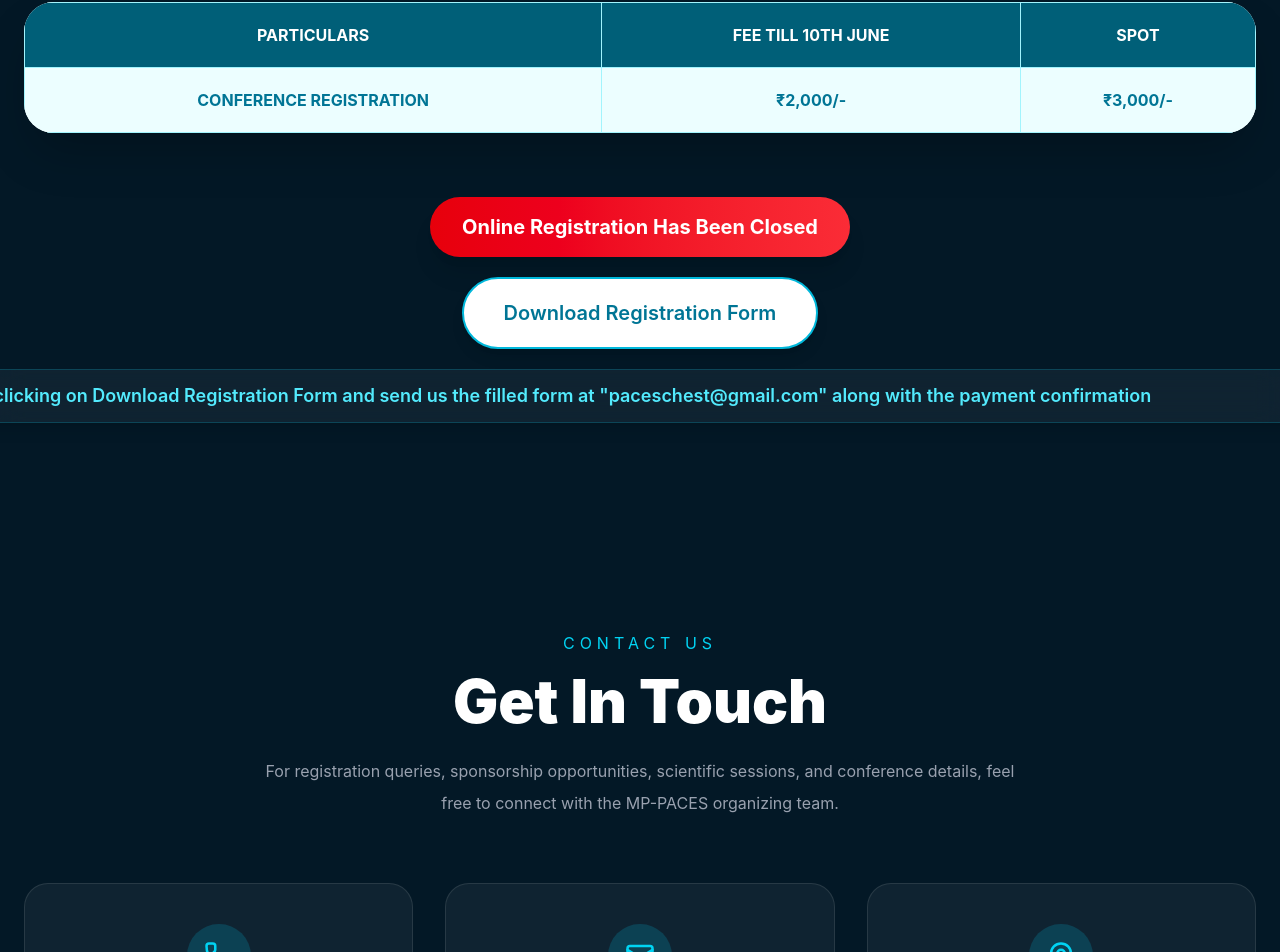
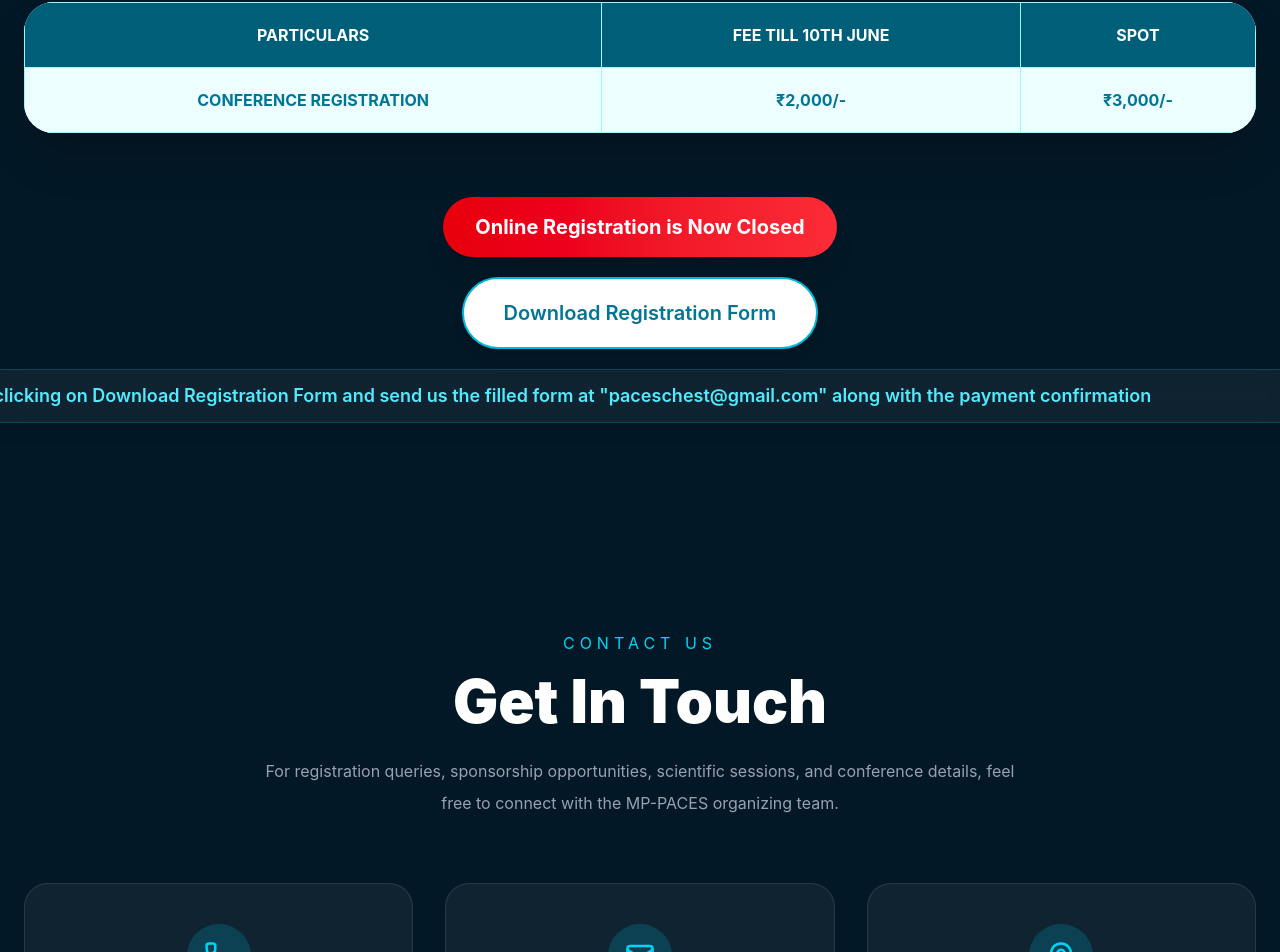
Before and after one commit to atulvk01-oss/paces-summit, a React (Vite) app: page / in a window 1280 px wide. Shown: the part 9854-10806 px from the top of the page. Built offline with nearby package versions, Linux system fonts and the light colour scheme.

Commit message:
registration details

```diff
--- a/src/components/RegistrationCTA.jsx
+++ b/src/components/RegistrationCTA.jsx
@@ -147,7 +147,7 @@ const RegistrationCTA = () => {
           >
 
             <div className="bg-gradient-to-r from-red-600 to-red-500 text-white px-8 py-4 rounded-full text-lg sm:text-xl font-bold shadow-xl">
-            Online Registration Has Been Closed
+            Online Registration is Now Closed
           </div>
 
           </a>
```
